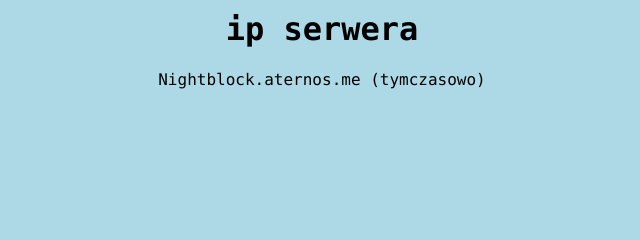
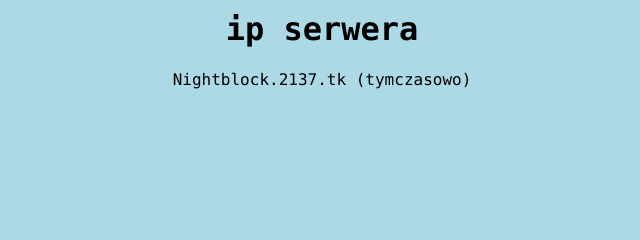
Before and after one commit to ZordonALT/erghehbetgfefgbdg, a plain HTML site: page join.html in a window 1280 px wide. Shown: the part 217-457 px from the top of the page, 318-958 px from the left. Drawn offline with Linux system fonts and the light colour scheme.

Commit message:
Update join.html

```diff
--- a/join.html
+++ b/join.html
@@ -19,7 +19,7 @@
 
 <div class="welcome">
 <h1>ip serwera</h1>
-<p>Nightblock.aternos.me (tymczasowo)</p>
+<p>Nightblock.2137.tk (tymczasowo)</p>
 </div>
 <div class="footer">
     <footer>
```
